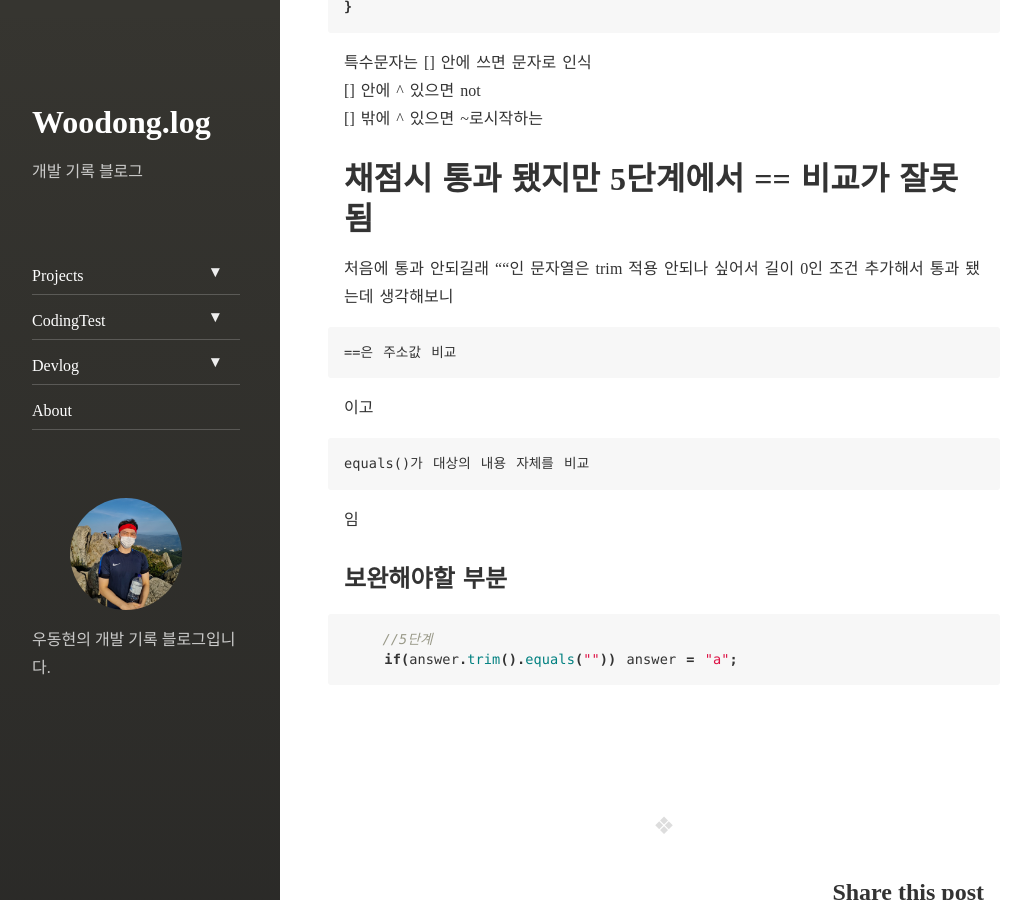
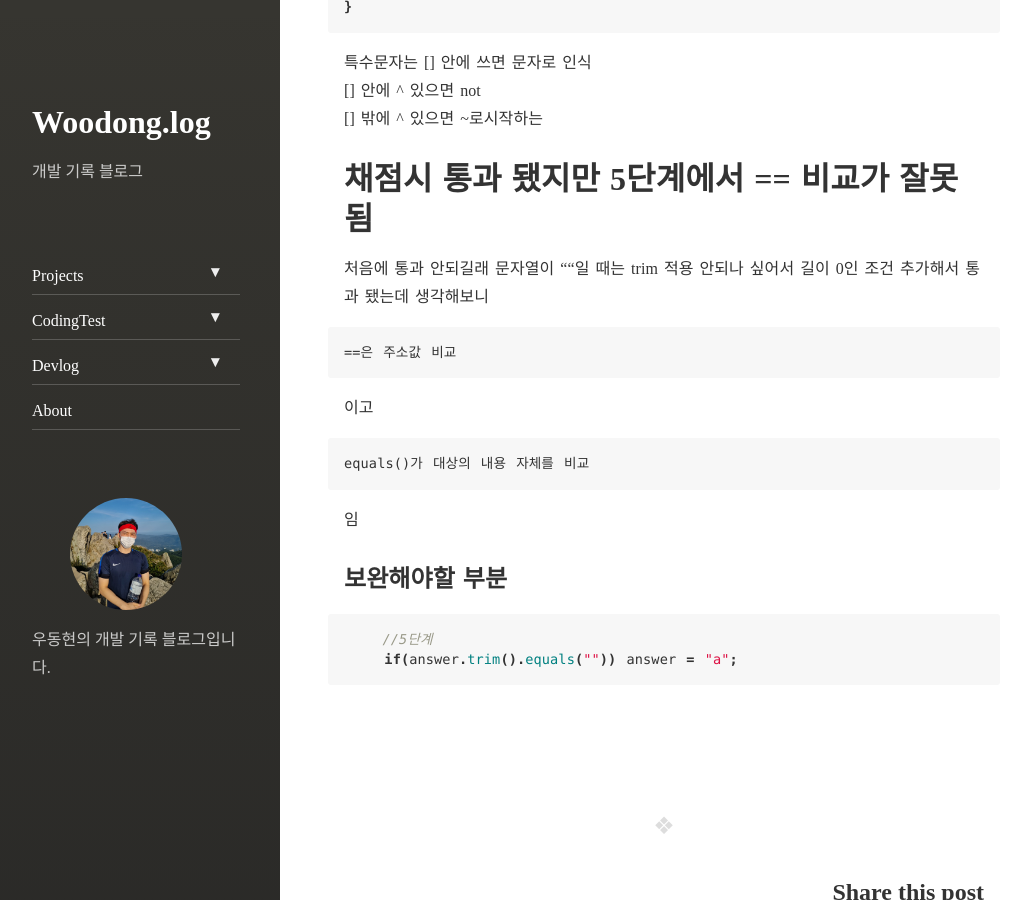
Before and after one commit to dhsj8405/dhsj8405.github.io, a Jekyll site: the page built from _posts/2022-02-10-codingTest01.markdown, in a window 1280 px wide and 900 px high, scrolled down 1838 px. Shown: the whole window, without its empty margins (8-1021 px from the left). Built offline with Jekyll 4.4.1, drawn with Linux system fonts in a browser that asks for light colours; nearby versions of some CDN libraries; comment, search, counter and statistics services are not loaded.

Commit message:
문장 수정

````diff
--- a/_posts/2022-02-10-codingTest01.markdown
+++ b/_posts/2022-02-10-codingTest01.markdown
@@ -10,7 +10,7 @@ comments: true
 
 # 정규표현식
 ## 프로그래머스(2021 KAKAO BLIND RECRUITMENT) : 신규아이디추천
-### 문제설명
+### `문제설명`
 
 카카오에 입사한 신입 개발자 네오는 "카카오계정개발팀"에 배치되어, 카카오 서비스에 가입하는 유저들의 아이디를 생성하는 업무를 담당하게 되었습니다. "네오"에게 주어진 첫 업무는 새로 가입하는 유저들이 카카오 아이디 규칙에 맞지 않는 아이디를 입력했을 때, 입력된 아이디와 유사하면서 규칙에 맞는 아이디를 추천해주는 프로그램을 개발하는 것입니다.
 다음은 카카오 아이디의 규칙입니다.
@@ -21,7 +21,7 @@ comments: true
 "네오"는 다음과 같이 7단계의 순차적인 처리 과정을 통해 신규 유저가 입력한 아이디가 카카오 아이디 규칙에 맞는 지 검사하고 규칙에 맞지 않은 경우 규칙에 맞는 새로운 아이디를 추천해 주려고 합니다.
 신규 유저가 입력한 아이디가 new_id 라고 한다면,
 
-### 조건
+### `조건`
 ```
 1단계 new_id의 모든 대문자를 대응되는 소문자로 치환합니다.
 2단계 new_id에서 알파벳 소문자, 숫자, 빼기(-), 밑줄(_), 마침표(.)를 제외한 모든 문자를 제거합니다.
@@ -33,7 +33,7 @@ comments: true
 7단계 new_id의 길이가 2자 이하라면, new_id의 마지막 문자를 new_id의 길이가 3이 될 때까지 반복해서 끝에 붙입니다.
 ```
 
-### 문제
+### `문제`
 
 신규 유저가 입력한 아이디를 나타내는 new_id가 매개변수로 주어질 때, "네오"가 설계한 7단계의 처리 과정을 거친 후의 추천 아이디를 return 하도록 solution 함수를 완성해 주세요.
 
@@ -46,7 +46,7 @@ new_id에 나타날 수 있는 특수문자는 -_.~!@#$%^&*()=+[{]}:?,<>/ 로
 
 
 
-### 제출한 답안
+### `제출한 답안`
 ```java
 class Solution {
     public String solution(String new_id) {
@@ -78,7 +78,7 @@ class Solution {
 
 
 # 채점시 통과 됐지만 5단계에서 == 비교가 잘못됨
-처음에 통과 안되길래 ""인 문자열은 trim 적용 안되나 싶어서 길이 0인 조건 추가해서 통과 됐는데
+처음에 통과 안되길래 문자열이 ""일 때는 trim 적용 안되나 싶어서 길이 0인 조건 추가해서 통과 됐는데
 생각해보니
 ```
 ==은 주소값 비교
````
